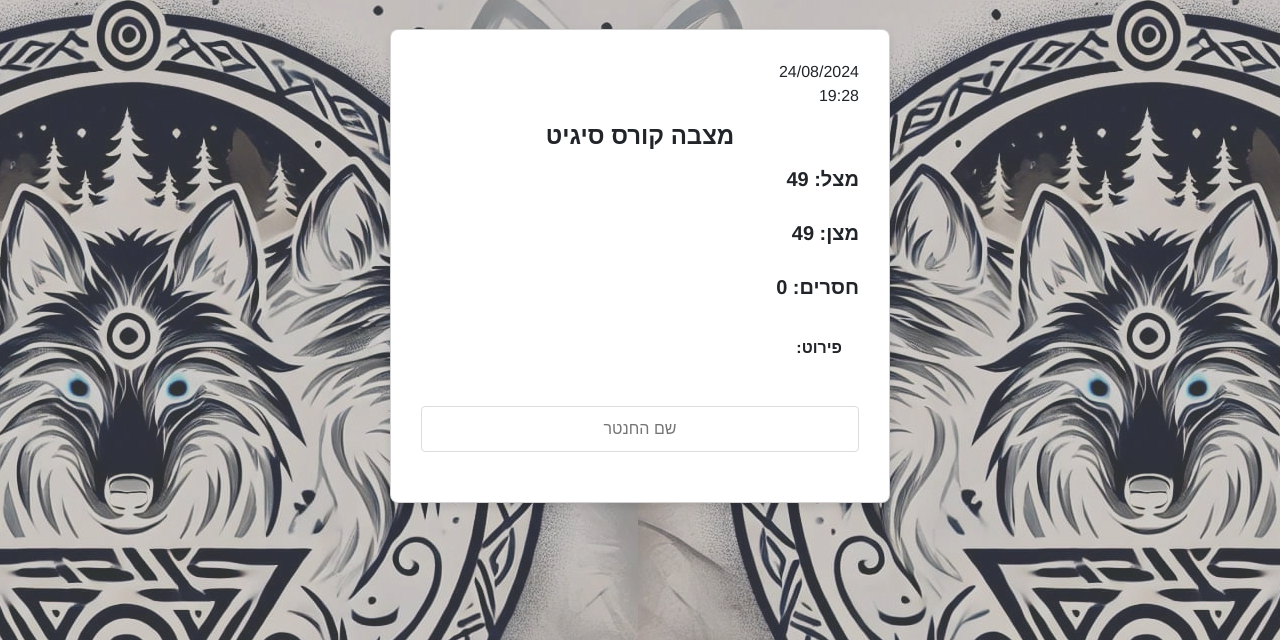
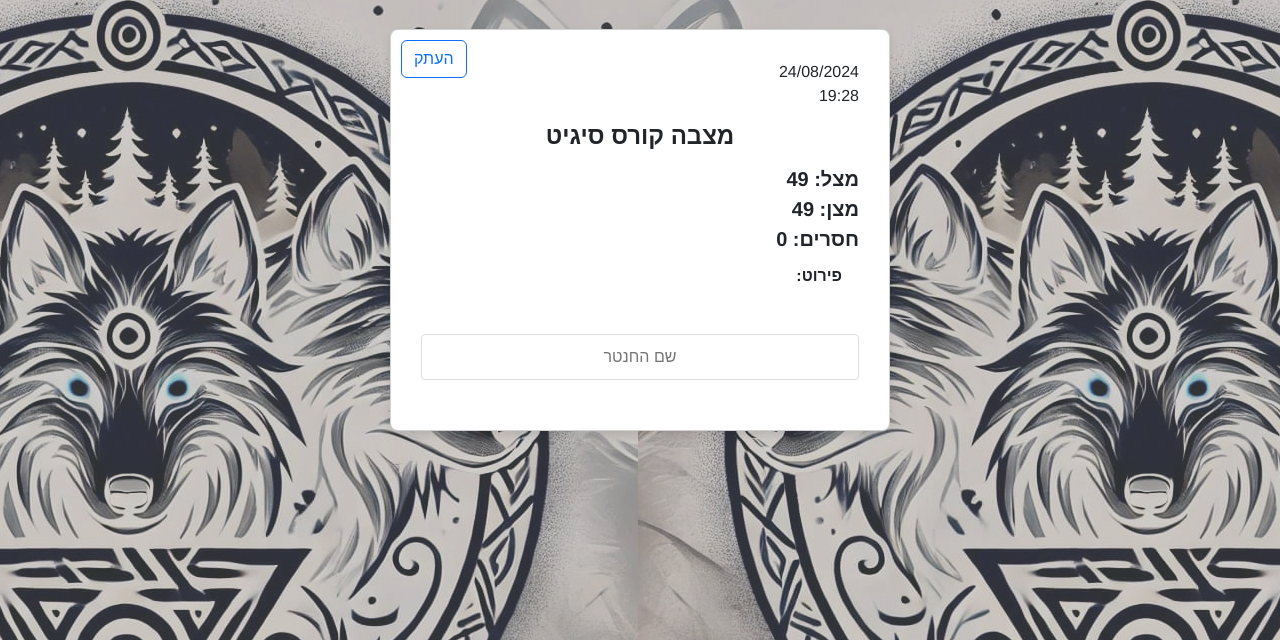
Before and after one commit to Esperansa1/matzal, a Flask app: page /matzal in a window 1280 px wide. Shown: the part 71-711 px from the top of the page. Run offline with Flask 3, Linux system fonts and the light colour scheme; data that the repository does not hold is empty; some libraries are stand-ins or nearby versions.

Commit message:
Added clipboard copy button to copy matzal in matzal.html

```diff
--- a/templates/matzal.html
+++ b/templates/matzal.html
@@ -4,11 +4,13 @@
     <meta charset="UTF-8">
     <meta name="viewport" content="width=device-width, initial-scale=1.0">
     <title>מצל סיגיט</title>
-    <link rel="stylesheet" href="https://cdnjs.cloudflare.com/ajax/libs/font-awesome/5.15.4/css/all.min.css">
     <link href="https://cdn.jsdelivr.net/npm/bootstrap@5.3.0/dist/css/bootstrap.min.css" rel="stylesheet">
     <link rel="stylesheet" href="https://code.jquery.com/ui/1.12.1/themes/base/jquery-ui.css">
+    <link rel="stylesheet" href="https://cdnjs.cloudflare.com/ajax/libs/font-awesome/5.15.4/css/all.min.css">
+
     <script src="https://code.jquery.com/jquery-3.6.0.min.js"></script>
     <script src="https://code.jquery.com/ui/1.12.1/jquery-ui.min.js"></script>
+
     <style>
         @import url('https://fonts.googleapis.com/css2?family=Arimo:ital,wght@0,400..700;1,400..700&display=swap');
 
@@ -160,6 +162,13 @@
                 font-size: 14px;
             }
         }
+        .clipboard_btn {
+            position: absolute;
+            top: 10px;
+            left: 10px;
+        }
+
+
     </style>
 
 </head>
@@ -179,6 +188,8 @@
     </nav>
 
     <div class="card">
+        <button class="clipboard_btn btn btn-outline-primary" onclick="copy_to_clipboard()">העתק</button>
+        <div id="clipboard_data">
         <div id="current-date"></div>
         <div id="current-datetime"></div>
         <div class="card-title">מצבה קורס סיגיט</div>
@@ -197,10 +208,34 @@
 
         <input class="name-placeholder" placeholder="שם החנטר">
     </div>
+    </div>
 
     <script src="https://cdn.jsdelivr.net/npm/@popperjs/core@2.9.3/dist/umd/popper.min.js"></script>
     <script src="https://cdn.jsdelivr.net/npm/bootstrap@5.3.0/dist/js/bootstrap.min.js"></script>
     <script>
+
+        function copy_to_clipboard(){
+            var clipboardContent = document.getElementById("clipboard_data").innerText;
+
+            // Create a temporary textarea element to copy the text from
+            var tempTextarea = document.createElement("textarea");
+            tempTextarea.value = clipboardContent;
+
+            // Append the textarea to the body (it won't be visible)
+            document.body.appendChild(tempTextarea);
+
+            // Select the text in the textarea
+            tempTextarea.select();
+            tempTextarea.setSelectionRange(0, 99999); // For mobile devices
+
+            // Copy the text to the clipboard
+            document.execCommand("copy");
+
+            // Remove the temporary textarea
+            document.body.removeChild(tempTextarea);
+        }
+
+
         document.addEventListener("DOMContentLoaded", function() {
             const themeToggle = document.getElementById('theme-toggle');
             const themeIcon = document.getElementById('theme-icon');
```
